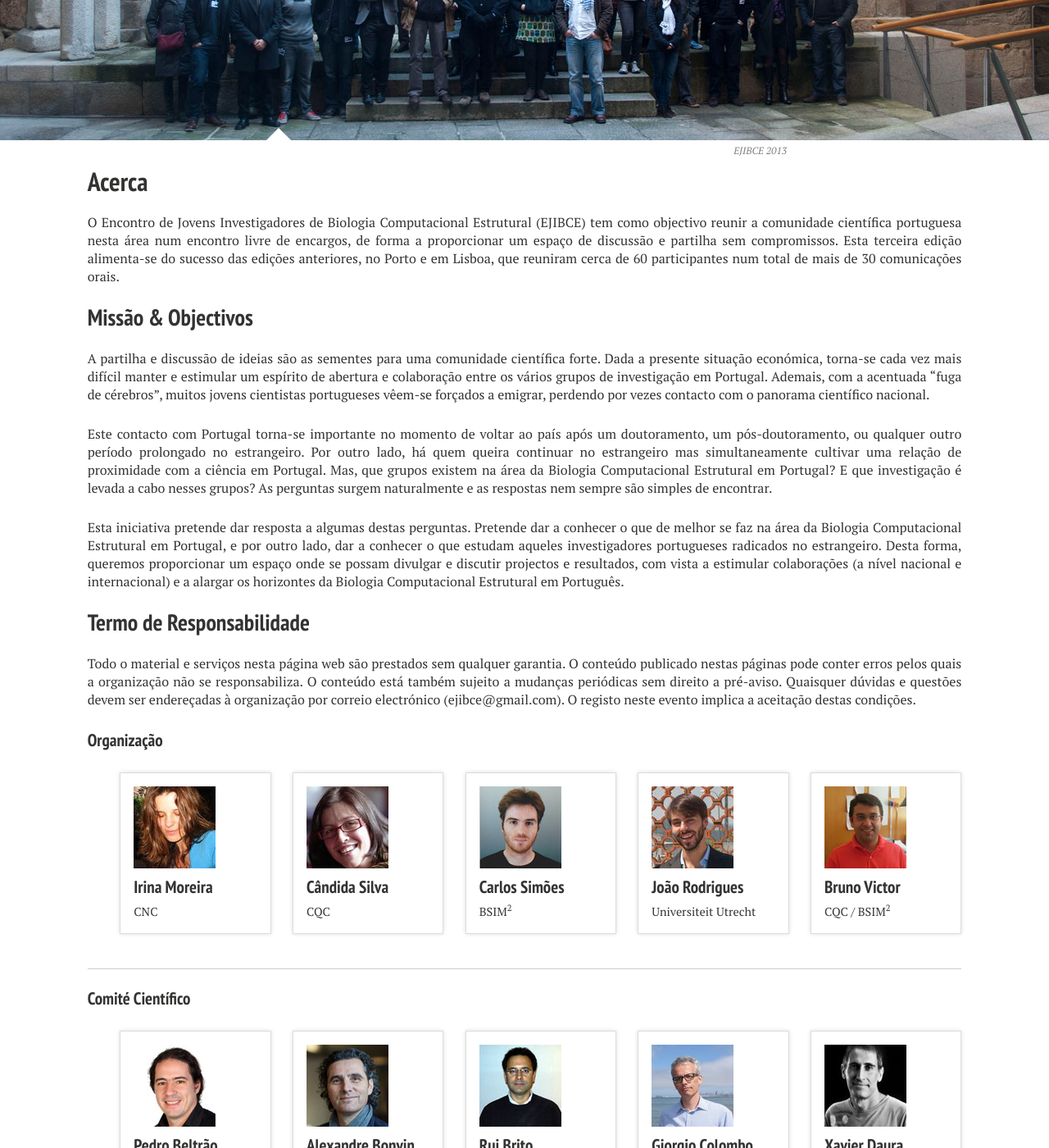
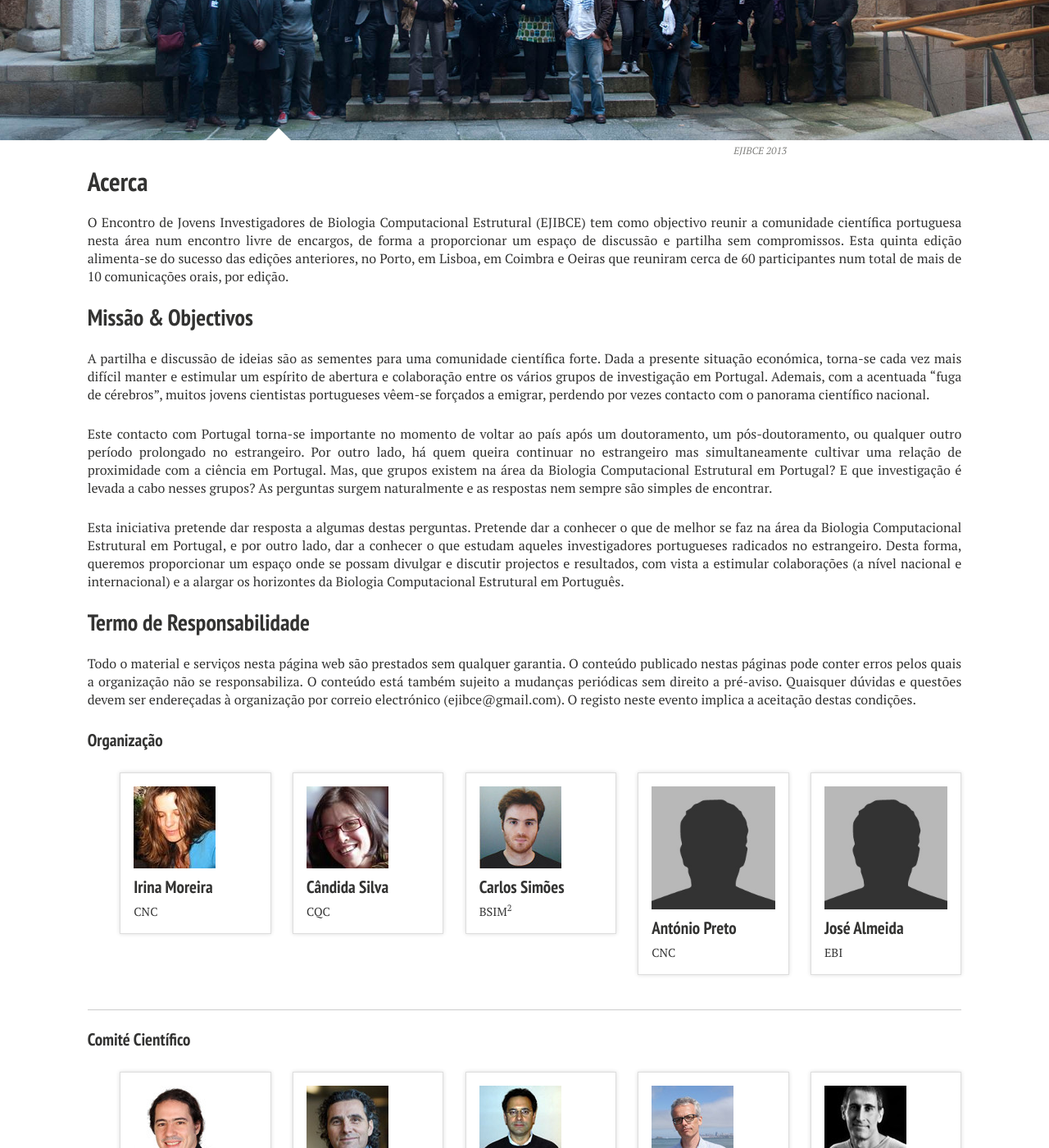
Before and after one commit to ejibce/ejibce.github.io, a Jekyll site: the page built from acerca/index.md, in a window 1280 px wide and 1400 px high, scrolled down 282 px. Shown: the whole window at 82% size. Built offline with Jekyll 4.4.1, drawn with Linux system fonts in a browser that asks for light colours; nearby versions of some CDN libraries.

Commit message:
some_changes

```diff
--- a/_data/organizacao.yml
+++ b/_data/organizacao.yml
@@ -13,12 +13,12 @@
     url: https://pt.linkedin.com/in/carlosjvsimoes
     avatar: /images/pessoas/foto_carlos_simoes.jpg
 
--   name: João Rodrigues
-    position: Universiteit Utrecht
-    url: http://nl.linkedin.com/in/joaomrodrigues/
-    avatar: /images/pessoas/foto_joao_rodrigues.jpg
+-   name: António Preto
+    position: CNC
+    url: https://www.linkedin.com/in/ant%C3%B3nio-preto-905311b6/
+    avatar:
 
--   name: Bruno Victor
-    position: CQC / BSIM<sup>2</sup>
-    url: https://pt.linkedin.com/pub/bruno-victor/a/a08/a05
-    avatar: /images/pessoas/foto_bruno_victor.jpg
+-   name: José Almeida
+    position: EBI
+    url: https://www.linkedin.com/in/jos%C3%A9-guilherme-almeida-079541101/
+    avatar:
--- a/acerca/index.md
+++ b/acerca/index.md
@@ -12,9 +12,7 @@ image:
 
 O Encontro de Jovens Investigadores de Biologia Computacional Estrutural (EJIBCE) tem como objectivo
 reunir a comunidade científica portuguesa nesta área num encontro livre de encargos, de forma a
-proporcionar um espaço de discussão e partilha sem compromissos. Esta terceira edição alimenta-se do
-sucesso das edições anteriores, no Porto e em Lisboa, que reuniram cerca de 60 participantes num total
-de mais de 30 comunicações orais.
+proporcionar um espaço de discussão e partilha sem compromissos. Esta quinta edição alimenta-se do sucesso das edições anteriores, no Porto, em Lisboa, em Coimbra e Oeiras que reuniram cerca de 60 participantes num total de mais de 10 comunicações orais, por edição.
 
 ## Missão & Objectivos
 A partilha e discussão de ideias são as sementes para uma comunidade científica forte. Dada a presente situação económica, torna-se cada vez mais difícil manter e estimular um espírito de abertura e colaboração entre os vários grupos de investigação em Portugal. Ademais, com a acentuada "fuga de cérebros", muitos jovens cientistas portugueses vêem-se forçados a emigrar, perdendo por vezes contacto com o panorama científico nacional.
```
Also changed, not shown: other parts of acerca/index.md (+2 -2 lines), index.md (+1 -1 lines), local/index.md (+3 -5 lines), programa/index.md (+1 -1 lines), registo/index.md (+2 -4 lines).
